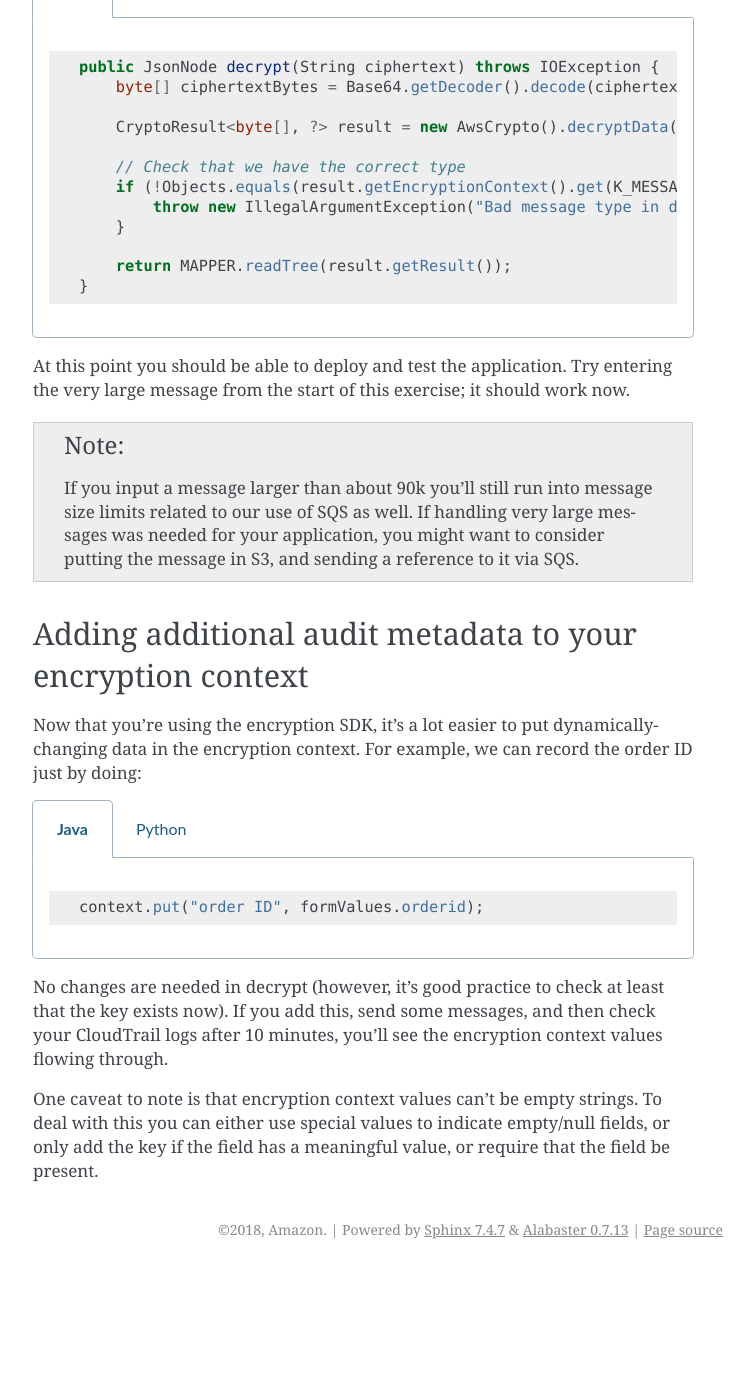
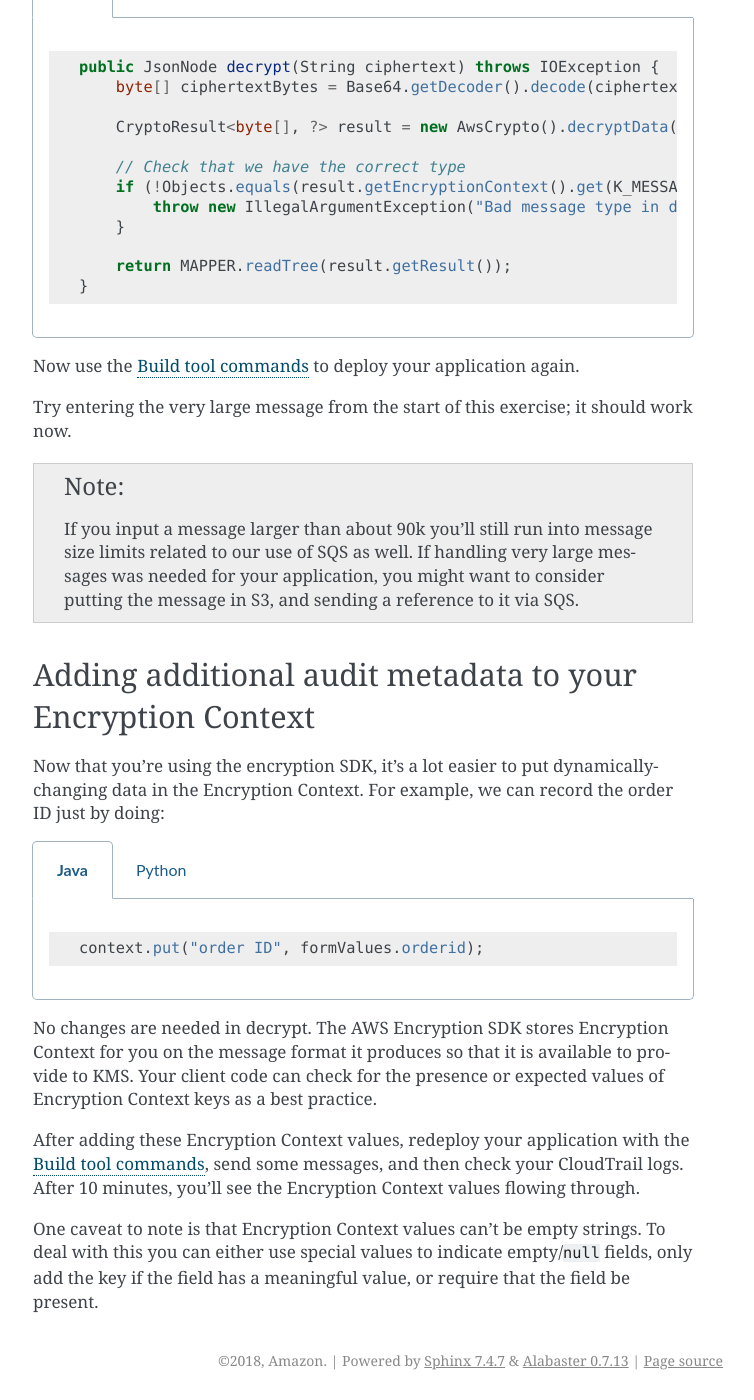
Before and after one commit to aws-samples/busy-engineers-encryption-sdk, a Sphinx documentation site: the page built from docs/exercises/2-encryption_sdk.rst, in a window 1280 px wide and 1400 px high, scrolled down 5222 px. Shown: the whole window, without its empty margins (387-1141 px from the left). Built offline with Sphinx 7.4.7, drawn with Linux system fonts in a browser that asks for light colours; before the commit the page ends 6491 px from its top, so only the background shows below that; some of the changed text lies outside the part shown.

Commit message:
Workshop review feedback.
* Start of line number addition - proof of concept, but I will split that out to another PR
* Separate out cleanup instructions to reduce confusion
* Breadcrumb back to deploy instructions
* Miscellaneous cleanup/fixes for typos etc.

```diff
--- a/docs/exercises/2-encryption_sdk.rst
+++ b/docs/exercises/2-encryption_sdk.rst
@@ -34,7 +34,7 @@
 
 
 Exploring the guardrails of direct KMS
-=======================================
+======================================
 
 Directly using KMS means that your messages will be limited in size to 4096
 bytes. Try this out for yourself - copy and paste this block into the message
@@ -161,7 +161,7 @@
 You may also have noticed that using the KMS client directly requires
 a fair amount of boilerplate - in particular, all those byte buffer
 conversions. It's also difficult to put any kind of dynamic data in
-the encryption context, as you need to find a separate place to store
+the Encryption Context, as you need to find a separate place to store
 those context values. We'll resolve all of these by converting things
 to use the encryption SDK instead.
 
@@ -171,7 +171,7 @@
 In this exercise we'll:
 
 #. Implement encryption using the AWS Encryption SDK
-#. Set up a dynamic encryption context
+#. Set up a dynamic Encryption Context
 
 Step by step
 ------------
@@ -195,7 +195,7 @@
 
     .. group-tab:: Python
 
-        Open ``setup.py`` and add this requirement to ``install_requires``:
+        Open ``setup.py`` and ensure this requirement is in ``install_requires``:
 
         .. code-block:: python
 
@@ -254,7 +254,7 @@
 
 
 The actual encryption process is much simpler than with KMS. We'll keep the
-encryption context mostly the same, and the body of encrypt can just be:
+Encryption Context mostly the same, and the body of encrypt can just be:
 
 .. tabs::
 
@@ -280,14 +280,6 @@
 
     .. group-tab:: Python
 
-        First we need to import the encryption sdk.
-
-        .. code-block:: python
-
-            import aws_encryption_sdk
-
-        Now we update the ``encrypt()`` function to use the encryption sdk.
-
         .. code-block:: python
 
             def encrypt(self, data):
@@ -304,7 +296,7 @@
                 )
                 return base64.b64encode(ciphertext).decode("utf-8")
 
-For decrypt, we no longer need to construct an encryption context because the
+For decrypt, we no longer need to construct an Encryption Context because the
 Encryption SDK records the original context for us. However, this means we now
 need to check that the context is consistent with what we expected.
 Decrypt therefore ends up looking like:
@@ -351,8 +343,9 @@
 
                 return json.loads(plaintext)
 
-At this point you should be able to deploy and test the application. Try
-entering the very large message from the start of this exercise; it should work
+Now use the :ref:`Build tool commands` to deploy your application again.
+
+Try entering the very large message from the start of this exercise; it should work
 now.
 
 .. note::
@@ -362,11 +355,11 @@
     messages was needed for your application, you might want to consider putting
     the message in S3, and sending a reference to it via SQS.
 
-Adding additional audit metadata to your encryption context
+Adding additional audit metadata to your Encryption Context
 ===========================================================
 
 Now that you're using the encryption SDK, it's a lot easier to put
-dynamically-changing data in the encryption context. For example, we can record
+dynamically-changing data in the Encryption Context. For example, we can record
 the order ID just by doing:
 
 .. tabs::
@@ -379,6 +372,14 @@
 
     .. group-tab:: Python
 
+        First, import ``time``.
+
+        .. code-block:: python
+
+            import time
+
+        Now add the additional metadata.
+
         .. code-block:: python
 
             encryption_context = {
@@ -386,12 +387,17 @@
                 self._timestamp: str(int(time.time() / 3600.0)),
             }
 
-No changes are needed in decrypt (however, it's good practice to check at least
-that the key exists now). If you add this, send some messages, and then check
-your CloudTrail logs after 10 minutes, you'll see the encryption context values
+No changes are needed in decrypt. The AWS Encryption SDK stores Encryption Context
+for you on the message format it produces so that it is available to provide to
+KMS. Your client code can check for the presence or expected values of Encryption
+Context keys as a best practice.
+
+After adding these Encryption Context values, redeploy your application with the
+:ref:`Build tool commands`, send some messages, and then check
+your CloudTrail logs. After 10 minutes, you'll see the Encryption Context values
 flowing through.
 
-One caveat to note is that encryption context values can't be empty strings. To
-deal with this you can either use special values to indicate empty/null
-fields, or only add the key if the field has a meaningful value, or require
+One caveat to note is that Encryption Context values can't be empty strings. To
+deal with this you can either use special values to indicate empty/``null``
+fields, only add the key if the field has a meaningful value, or require
 that the field be present.
--- a/docs/index.rst
+++ b/docs/index.rst
@@ -21,12 +21,15 @@
     exercises/1-kms_encryption.rst
     exercises/2-encryption_sdk.rst
     exercises/3-caching.rst
+    cleaning-up.rst
 
 Getting started
 ***************
 
-Instructions on how to set up (and to shut down) the example application can be
+Instructions on how to set up the example application can be
 found in :ref:`Environment Setup`.
+
+When you are done with your experimentation, instructions to clean up the application are found in :ref:`Cleaning up`.
 
 List of exercises
 *****************
```
Also changed, not shown: docs/cleaning-up.rst (added, +59 -0 lines), docs/exercises/0-explore.rst (+44 -50 lines), docs/exercises/1-kms_encryption.rst (+23 -16 lines).
